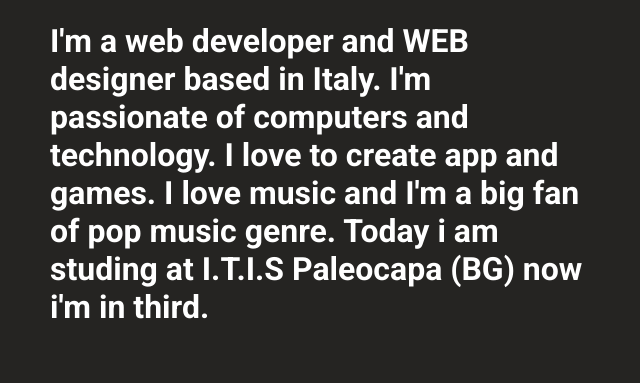
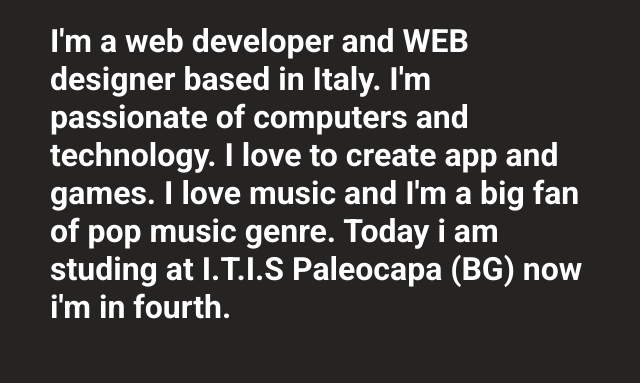
Before and after one commit to Spampa/Spampa.github.io, a plain HTML site: page index.html in a window 1280 px wide. Shown: the part 660-1043 px from the top of the page, 50-690 px from the left. Drawn offline with Linux system fonts and the light colour scheme.

Commit message:
Update index.html

```diff
--- a/index.html
+++ b/index.html
@@ -82,7 +82,7 @@
                     <h1 id="about-title">Who am I?</h1>
                     <h1 id="about-txt">
                         I'm a web developer and WEB designer based in Italy. I'm passionate of computers and technology. I love to create app and games. I love music and I'm a big fan of pop music genre.
-                        Today i am studing at I.T.I.S Paleocapa (BG) now i'm in third.
+                        Today i am studing at I.T.I.S Paleocapa (BG) now i'm in fourth.
                     </h1>
                 </div>
                 <div class="about-right">
```
